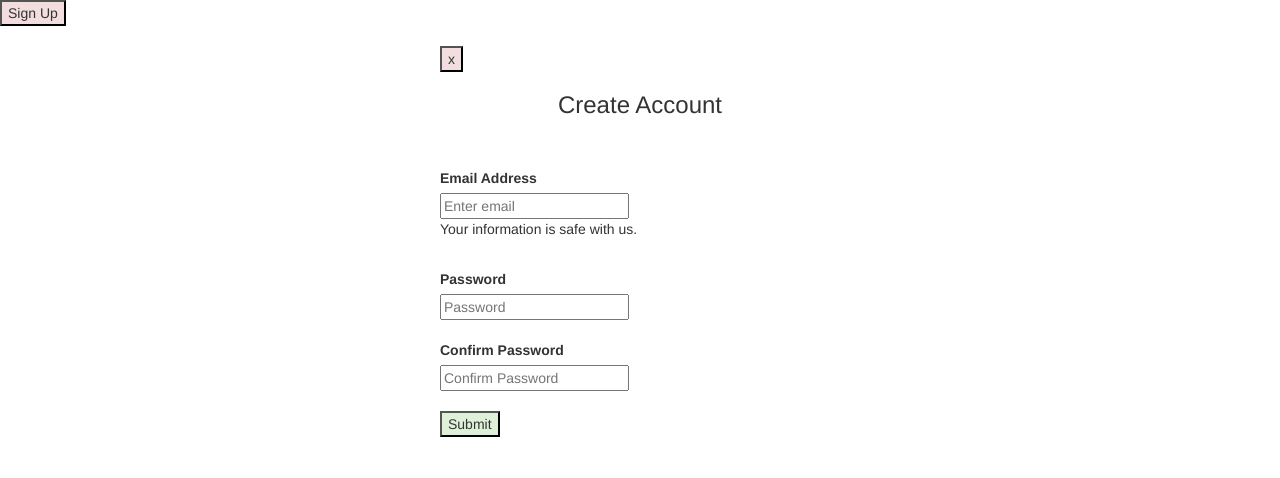
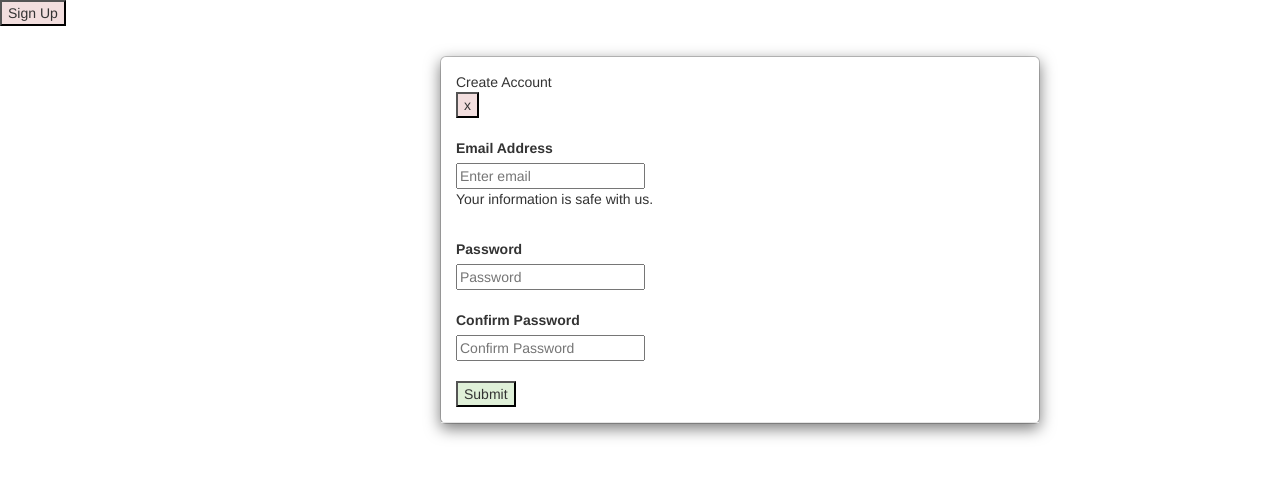
Before and after one commit to acciojob/bootstrap-signup-modal-Anurag-Bachheti, a website: page main.html in a window 1280 px wide. Both pictures are taken after a click on the button "Sign Up". Drawn offline with nearby package versions, Linux system fonts and the light colour scheme.

Commit message:
created a submission

```diff
--- a/main.html
+++ b/main.html
@@ -10,8 +10,12 @@
 	<body>
     <button id="open" class="bg-danger">Sign Up</button>
     <form id="start" class="border border-danger p-5" style="display:none; border-width: 3px; width: 400px; margin: 20px auto;">
+        <div class="modal-dialog">
+    <div class="modal-content">
+      <div class="modal-header">
+
+		<h5 class="modal-title" id="signupModalLabel">Create Account</h5>
         <button id="close" class="bg-danger">x</button>
-       <h3 class="text-center mb-4">Create Account</h3>
         <br>
         <br>
 
@@ -38,7 +42,9 @@
         Submit
         </button>
         <br>
-
+	  </div>
+	</div>
+		</div>
 
     </form>
     <script src="script.js"></script>
```
